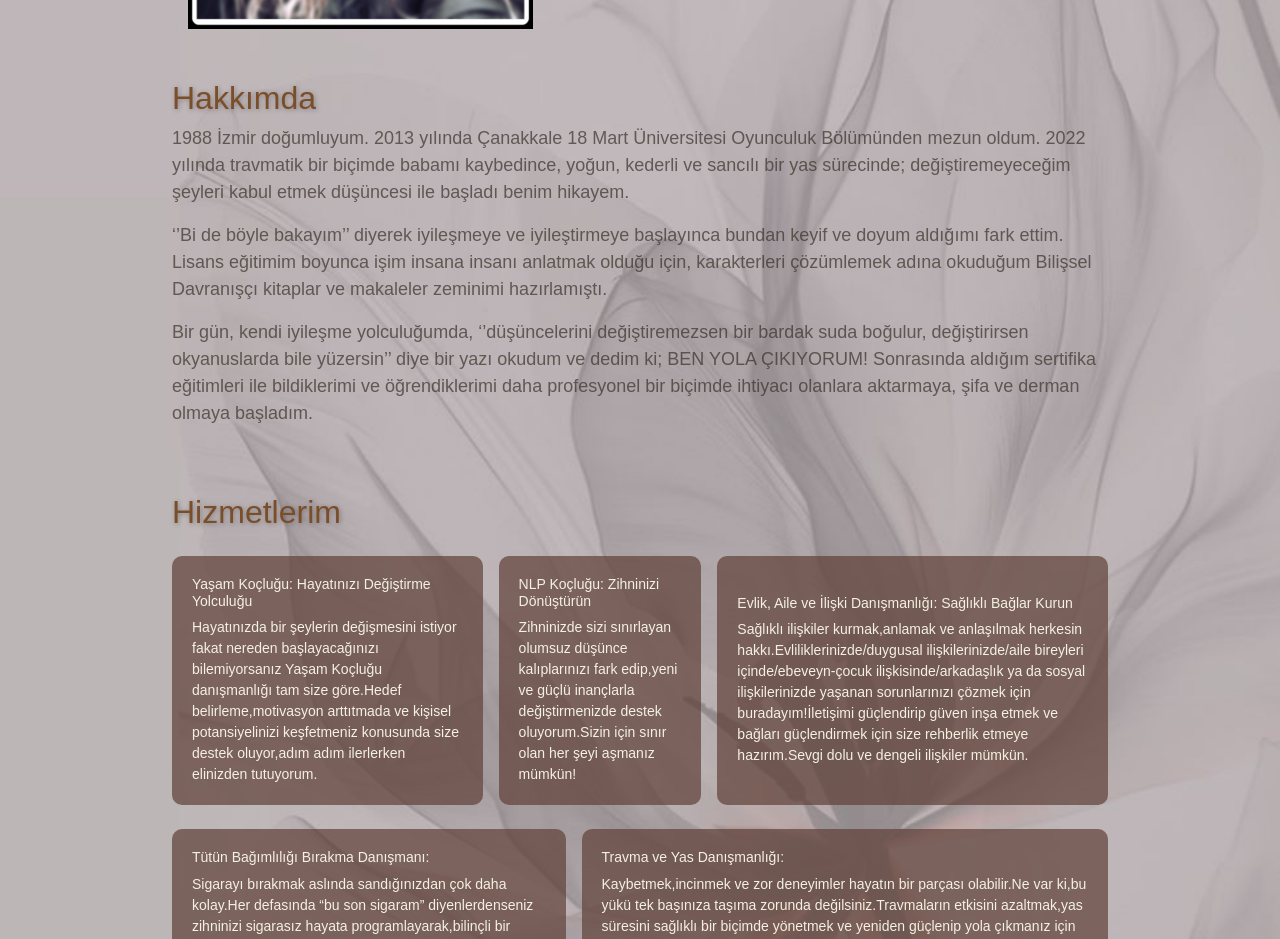
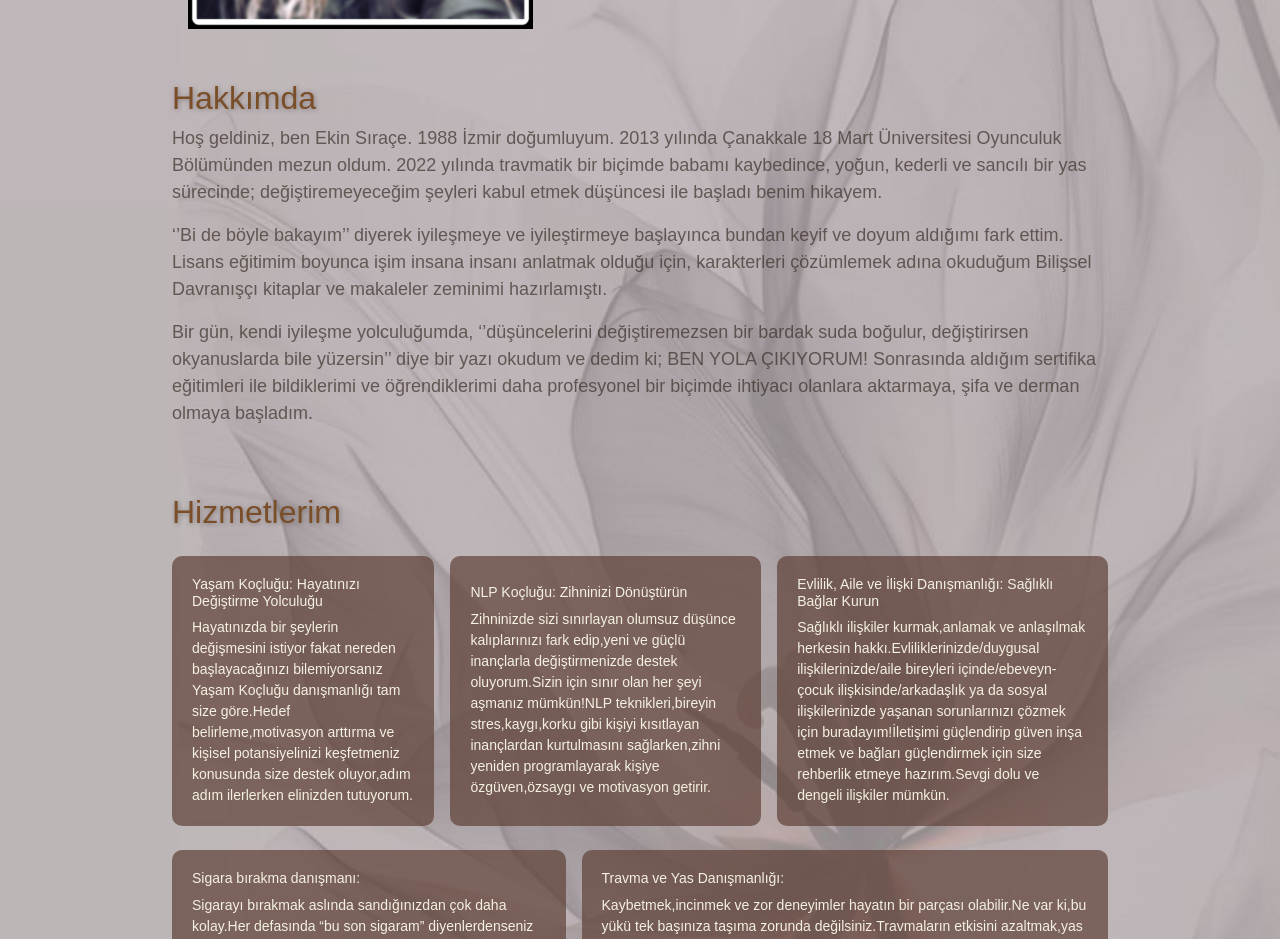
Before and after one commit to ekinsirace/ekinsirace, a Next.js app: page / in a window 1280 px wide. Shown: the part 520-1459 px from the top of the page. Built offline with nearby package versions, Linux system fonts and the light colour scheme.

Commit message:
Add files via upload

```diff
--- a/app/page.js
+++ b/app/page.js
@@ -82,7 +82,7 @@ export default function Home() {
               </div>
 
               <div className="col-sm-12 col-md-7 flex-column align-items-start info">
-                <h1>Yaşam Koçu Ekin Sıraçe | NLP ve İlişki Danışmanlığı</h1>
+                <h1>Danışman Ekin Sıraçe</h1>
                 <p className="mb-0">
                   Bilgi ve randevu için: <strong>0554 908 35 46</strong>
                 </p>
@@ -94,11 +94,11 @@ export default function Home() {
           <section className="about">
             <h2 id="hakkimda">Hakkımda</h2>
             <p>
-              1988 İzmir doğumluyum. 2013 yılında Çanakkale 18 Mart Üniversitesi
-              Oyunculuk Bölümünden mezun oldum. 2022 yılında travmatik bir
-              biçimde babamı kaybedince, yoğun, kederli ve sancılı bir yas
-              sürecinde; değiştiremeyeceğim şeyleri kabul etmek düşüncesi ile
-              başladı benim hikayem.
+              Hoş geldiniz, ben Ekin Sıraçe. 1988 İzmir doğumluyum. 2013 yılında
+              Çanakkale 18 Mart Üniversitesi Oyunculuk Bölümünden mezun oldum.
+              2022 yılında travmatik bir biçimde babamı kaybedince, yoğun,
+              kederli ve sancılı bir yas sürecinde; değiştiremeyeceğim şeyleri
+              kabul etmek düşüncesi ile başladı benim hikayem.
             </p>
             <p>
               ‘’Bi de böyle bakayım’’ diyerek iyileşmeye ve iyileştirmeye
@@ -128,7 +128,7 @@ export default function Home() {
                 <span>
                   Hayatınızda bir şeylerin değişmesini istiyor fakat nereden
                   başlayacağınızı bilemiyorsanız Yaşam Koçluğu danışmanlığı tam
-                  size göre.Hedef belirleme,motivasyon arttıtmada ve kişisel
+                  size göre.Hedef belirleme,motivasyon arttırma ve kişisel
                   potansiyelinizi keşfetmeniz konusunda size destek oluyor,adım
                   adım ilerlerken elinizden tutuyorum.
                 </span>
@@ -138,12 +138,15 @@ export default function Home() {
                 <span>
                   Zihninizde sizi sınırlayan olumsuz düşünce kalıplarınızı fark
                   edip,yeni ve güçlü inançlarla değiştirmenizde destek
-                  oluyorum.Sizin için sınır olan her şeyi aşmanız mümkün!
+                  oluyorum.Sizin için sınır olan her şeyi aşmanız mümkün!NLP
+                  teknikleri,bireyin stres,kaygı,korku gibi kişiyi kısıtlayan
+                  inançlardan kurtulmasını sağlarken,zihni yeniden
+                  programlayarak kişiye özgüven,özsaygı ve motivasyon getirir.
                 </span>
               </div>
               <div className="box">
                 <h3>
-                  Evlik, Aile ve İlişki Danışmanlığı: Sağlıklı Bağlar Kurun
+                  Evlilik, Aile ve İlişki Danışmanlığı: Sağlıklı Bağlar Kurun
                 </h3>
                 <span>
                   Sağlıklı ilişkiler kurmak,anlamak ve anlaşılmak herkesin
@@ -159,7 +162,7 @@ export default function Home() {
 
             <div className="boxContainer align-items-center justify-content-center my-4">
               <div className="box">
-                <h3>Tütün Bağımlılığı Bırakma Danışmanı:</h3>
+                <h3>Sigara bırakma danışmanı:</h3>
                 <span>
                   Sigarayı bırakmak aslında sandığınızdan çok daha kolay.Her
                   defasında “bu son sigaram” diyenlerdenseniz zihninizi
```
